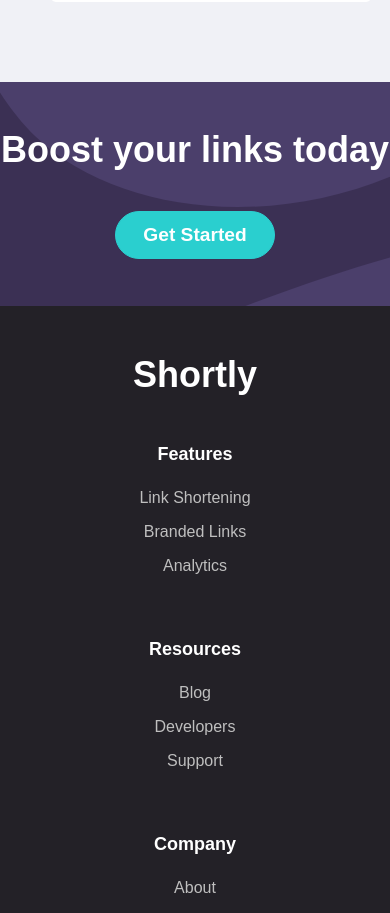
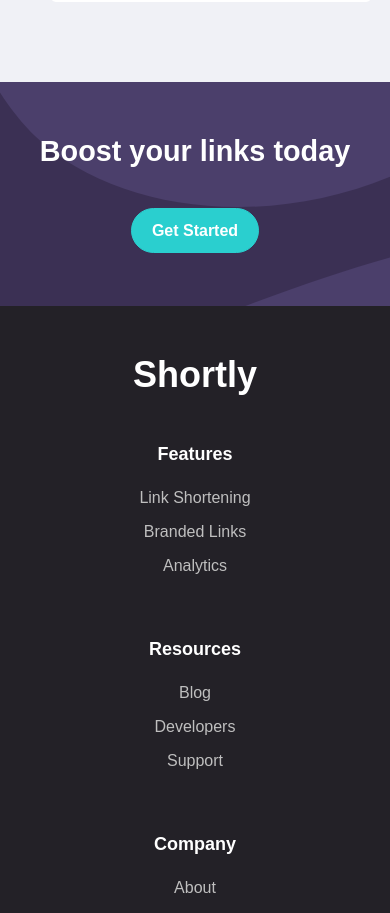
Before and after one commit to abhisheksingh-codilar/Short-url-task, a React (Create React App) app: page / in a window 390 px wide. Shown: the part 2070-2983 px from the top of the page. Built offline with nearby package versions, Linux system fonts and the light colour scheme.

Commit message:
minor bugs fixed

```diff
--- a/src/Components/Features.scss
+++ b/src/Components/Features.scss
@@ -178,3 +178,38 @@
     }
   }
 }
+
+
+
+@media only screen and (max-width: 850px){
+  .advertesiment-section-outer {
+
+    .advertesiment-section {
+      height: 14rem;
+      display: flex;
+      flex-direction: column;
+      justify-content: center;
+      align-items: center;
+      h1{
+        text-align: center;
+        font-size: 1.8rem;
+      }
+      button {
+        margin-top: 2.5rem;
+        border: 1px solid #2acfcf;
+        background-color: #2acfcf;
+        color: #fff;
+        width: 8rem;
+        height: 2.8rem;
+        font-size: 1rem;
+        font-weight: 600;
+        border-radius: 1.5rem;
+        cursor: pointer;
+      }
+
+      button:hover {
+        background-color: #9bd3d3;
+      }
+    }
+  }
+}
--- a/src/Components/Searchbar.js
+++ b/src/Components/Searchbar.js
@@ -27,7 +27,7 @@ export default class Searchbar extends Component {
             fetch(`https://api.shrtco.de/v2/shorten?url=${this.state.value}`)
                 .then(response => response.json())
                 .then(data => {if(data.ok){
-                    this.setState({cards:[...this.state.cards,{url:data.result.short_link,search:this.state.value,clicked:false}],value:""})
+                    this.setState({cards:[...this.state.cards,{original_url:data.result.original_link,url:data.result.short_link,search:this.state.value,clicked:false}],value:""})
                 }
                 else{
                     this.setState({falseLink:true})
@@ -75,16 +75,16 @@ export default class Searchbar extends Component {
                     this.state.cards.map((card,i) => {
                         return(
                             <div className="urlCards" key={i}>
-                                <p className="org-url">https://{card.search}</p>
+                                <p className="org-url">{card.original_url}</p>
                                 <span className="horizontal-line"></span>
 
                                 <div className="short-url-container">
-                                    <a className =" short-url" href={card.url} target="_blank">{card.url}</a>
+                                    <a className =" short-url" href={card.original_url} target="_blank">{card.url}</a>
                                     <button className ="copy-btn" onClick={() => this.copy(card.url,i)}>Copy</button>
                                 </div>
                             </div>
                         )
-                    })
+                    }).reverse()
                 }
 
             </div>
```
